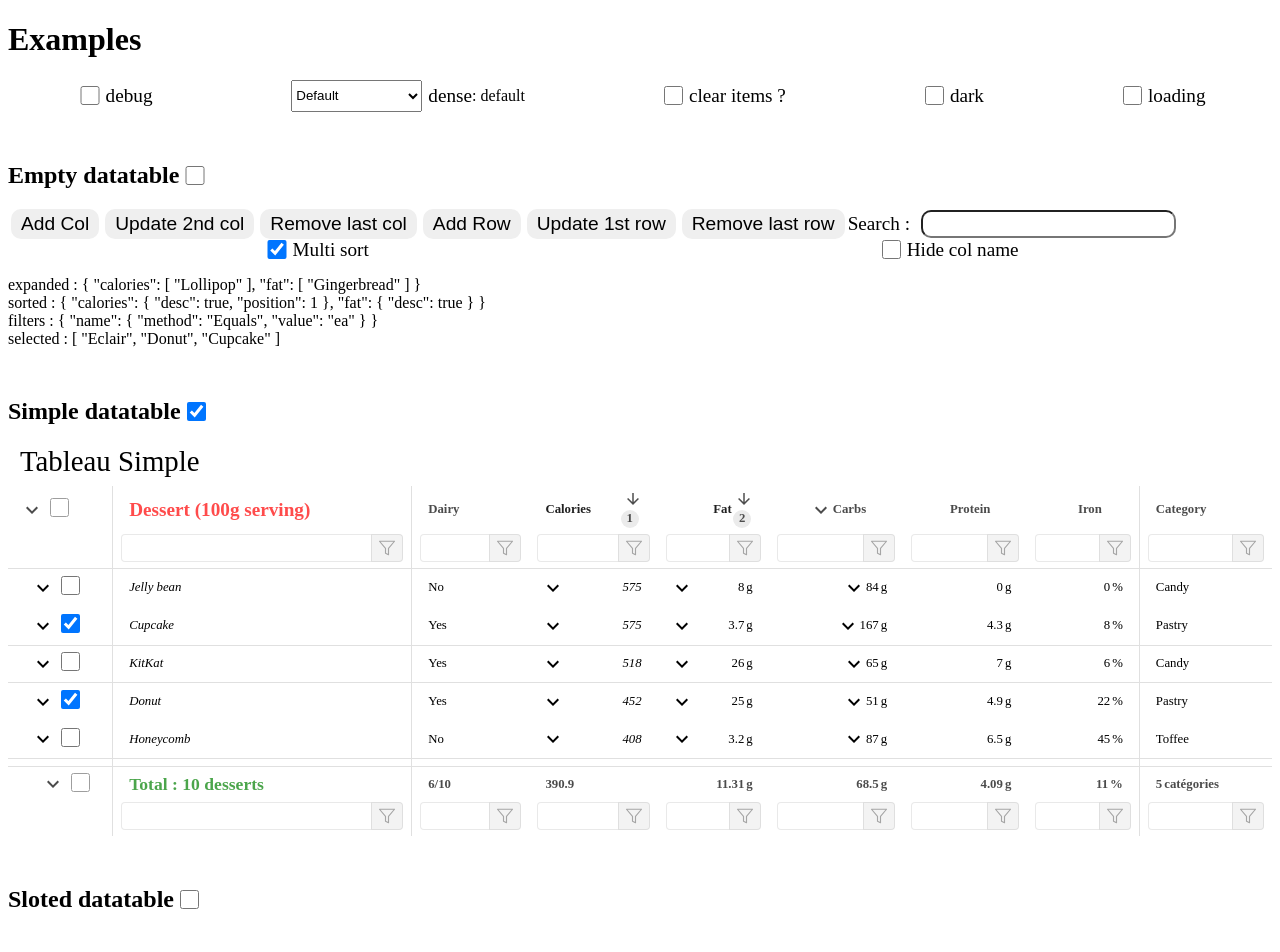
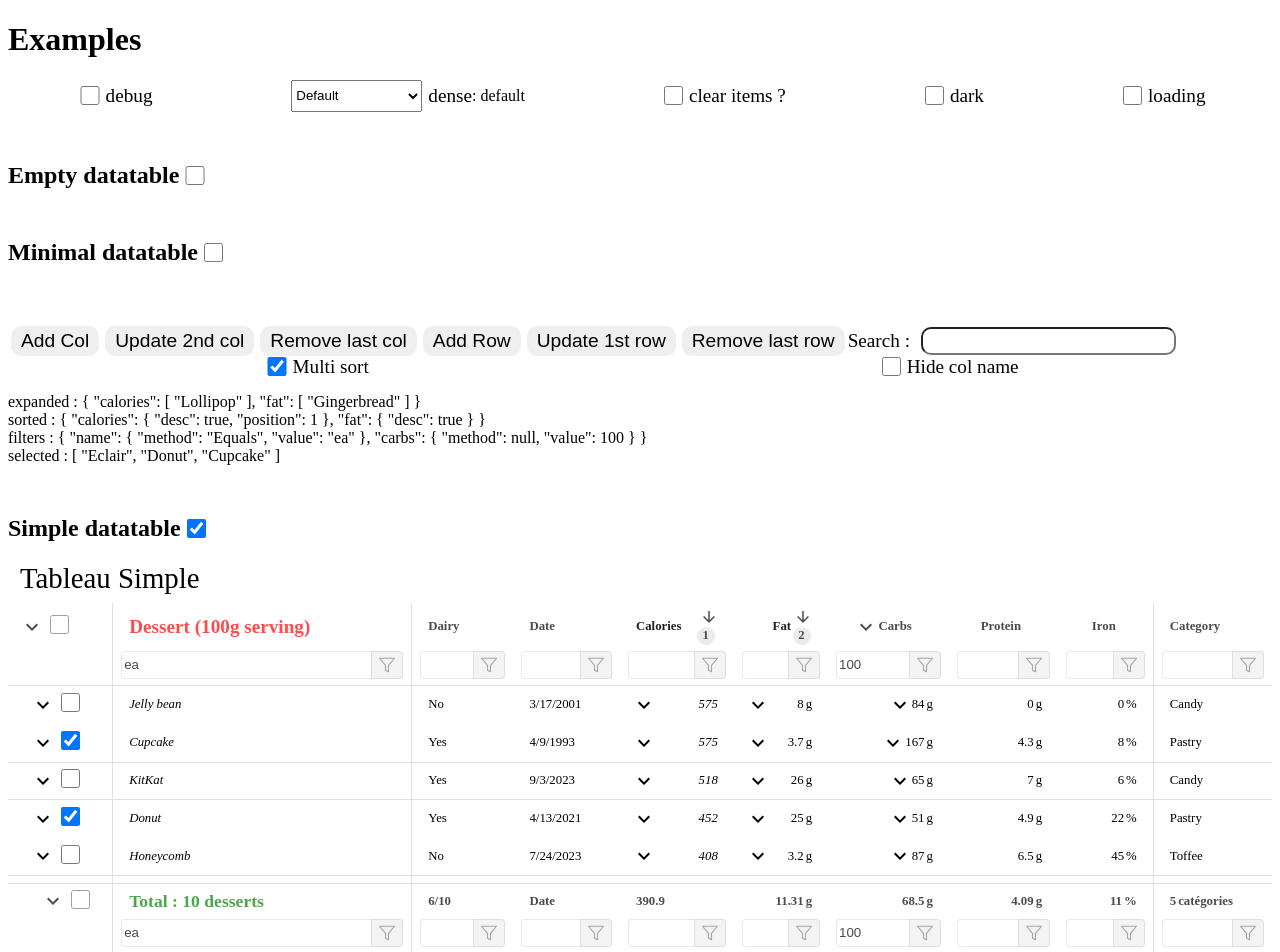
Before and after one commit to BOISSARD/vue3-bc-datatable, a Vue app: page / in a window 1280 px wide. Shown: the top 952 px of the page. Built offline with nearby package versions, Linux system fonts and the light colour scheme.

Commit message:
Managing filter in progress

```diff
--- a/src/App.vue
+++ b/src/App.vue
@@ -26,8 +26,27 @@
 />
 
 
+<h2 id="tabMinimal">Minimal datatable <input type="checkbox" v-model="tabMinimal"></h2>
+<div v-if="tabMinimal">
+	<Datatable v-if="true"
+		identifiant="tabMinimal"
+		title="Tableau Minimal"
+
+		:columns="headers"
+		:rows="empty ? [] : items"
+		propId="name"
+
+		displayFilters
+		displayFooter
+
+		multiSort
+		density="compact"
+	/>
+</div>
+
+
 	<template v-if="tabSimple || tabSloted">
-	<div :style="{ display: 'flex', flexWrap: 'wrap', alignItems: 'center', justifyContent: 'space-around', marginBottom: '15px' }">
+	<div :style="{ display: 'flex', flexWrap: 'wrap', alignItems: 'center', justifyContent: 'space-around', margin: '60px 0 15px' }">
 		<div :style="{ flex: '0 0 auto' }"> <button @click="addCol" >Add Col</button> </div>
 		<div :style="{ flex: '0 0 auto' }"> <button @click="update2ndCol" >Update 2nd col</button> </div>
 		<div :style="{ flex: '0 0 auto' }"> <button @click="removeCol" >Remove last col</button> </div>
@@ -68,12 +87,11 @@
 
 		:debug="debug"
 
-		:multiSort="multiSort"
-		v-model:sort="sorted"
-
 		v-model:select="selected"
 
-		:search="search"
+		:multiSort="multiSort"
+		v-model:sorts="sorted"
+
 		v-model:filters="filters"
 		:displayFilters="true"
 
@@ -205,6 +223,7 @@ const multiSort = ref(true)
 const hideCol = ref(false)
 
 const tabEmpty = ref(false)
+const tabMinimal = ref(false)
 const tabSimple = ref(true)
 const tabSloted = ref(false)
 const tabNested = ref(false)
@@ -214,18 +233,19 @@ const search = ref("")
 // const sorted = ref<DatatableSort>([{ column: 'calories', desc: true }, { column: 'fat', desc: true }])
 const sorted = ref<DatatableSort>({ 'calories': { desc: true, position: 1 }, 'fat': { desc: true } })
 // const filters = ref<DatatableFilter>([{ column: "name", method: "Equals", value: "ea" }])
-const filters = ref<DatatableFilter>({ 'name': { method: "Equals", value: "ea" } })
+const filters = ref<DatatableFilter>({ 'name': { method: "Equals", value: "ea" }, 'carbs': { method: null, value: 100 } }) // "Greather Than or Equal"
 const expanded = ref({ 'calories': ['Lollipop'], 'fat': ['Gingerbread'] })
 const selected = ref<DatatableSelection>(["Eclair", "Donut", "Cupcake"])
 
 // const headers = computed<Partial<DatatableColumn>[]>(() => ([
 const headers = ref<Partial<DatatableColumn>[]>([
-	{ id:"id_selection", selection: { single: false, global: true },
-		body: { cols: "auto", justify: "center" }, dividerLeft: false, dividerRight: false,
+	{ 	id:"id_selection",
+		selection: { single: false, global: true }, filter: false,
 		header: { cols: "auto", justify: "center" },
+		body: { cols: "auto", justify: "center" },
 		footer : { cols: "auto", justify: "end", displayExpanse: true, displaySelect: true, displaySort: false },
+		dividerLeft: false, dividerRight: false,
 		expansion: { global: true }, sticky: { position: "left", zIndex: 2 },
-		filter: false
 	},
 	{
 		property: 'name',
@@ -241,6 +261,7 @@ const headers = ref<Partial<DatatableColumn>[]>([
 		hidden: hideCol.value
 	},
 	{ property: 'dairy', header: { text: 'Dairy', }, body: { text: (val:boolean) => val ? "Yes" : "No" }, bodyStyle: { textAlign: 'right' }, footer: { text: (dairies:boolean[]) => `${countBy(dairies)['true'] ?? 0}/${dairies.length}` }, footerStyle: { textAlign: 'center' } },
+	{ property: 'date', header: { text: 'Date', }, body: { text: (val: Date) => val?.toLocaleDateString() }, bodyStyle: { textAlign: 'center' }, footer: { text: 'Date' }, footerStyle: { textAlign: 'center' } },
 	{ property: 'calories', header: { text: 'Calories' }, footer: { text: average, /*cols: "auto", justify: "end"*/ }, footerStyle: { textAlign: "center" }, bodyStyle: { fontStyle: 'italic', textAlign: "center" }, expansion: { text: "La calorie c'est cool", global: false, single: true } },
 	{ property: 'fat', header: { text: 'Fat', justify: "end" }, headerStyle: { textAlign: "center" }, footer: { text: average, suffix: "g", cols: "auto", justify: "end" }, footerStyle: { textAlign: "center" }, body: { suffix: "g", cols: "auto", justify: "space-between" }, expansion: { text: "Le gras c'est pas cool" }, },
 	{ property: 'carbs', header: { text: 'Carbs', justify: "end" }, headerStyle: { textAlign: "center" }, footer: { text: average, suffix: "g", cols: "auto", justify: "end" }, footerStyle: { textAlign: "center" }, body: { suffix: "g", cols: "auto", justify: "end" }, expansion: { property: "dairy", text: (val,item) => `${val} ${JSON.stringify(item)}`, global: true } },
@@ -263,16 +284,16 @@ function countBy(array, iteratee = val => val) {
 
 type Item = { name:string, calories:number, fat:number, carbs:number, protein:number, iron:number, category:string, dairy:boolean } | { [key:string]: any }
 const items = ref<Array<Item>>([
-	{ name: 'Lollipop', calories: 392, fat: 0.2, carbs: 98, protein: 0, iron: 0.02, category: 'Candy', dairy: false }, // , style: { height: "100px", border: "thin solid red" }
-	{ name: 'Cupcake', calories: 575, fat: 3.7, carbs: 167, protein: 4.3, iron: 0.08, category: 'Pastry', dairy: true },
-	{ name: 'Jelly bean', calories: 575, fat: 8.0, carbs: 84, protein: 0.0, iron: 0, category: 'Candy', dairy: false },
-	{ name: 'KitKat', calories: 518, fat: 26.0, carbs: 65, protein: 7, iron: 0.06, category: 'Candy', dairy: true, dividerTop: true, dividerBottom: true},
-	{ name: 'Donut', calories: 452, fat: 25.0, carbs: 51, protein: 4.9, iron: 0.22, category: 'Pastry', dairy: true },
-	{ name: 'Honeycomb', calories: 408, fat: 3.2, carbs: 87, protein: 6.5, iron: 0.45, category: 'Toffee', dairy: false, dividerBottom: true, },
-	{ name: 'Frozen Yogurt', calories: 159, fat: 6.0, carbs: 24, protein: 4.0, iron: 0.01, category: 'Ice cream', dairy: true, },
-	{ name: 'Gingerbread', calories: 356, fat: 16.0, carbs: 49, protein: 3.9, iron: 0.16, category: 'Cookie', dairy: false, },
-	{ name: 'Eclair', calories: 237, fat: 16.0, carbs: 23, protein: 6.0, iron: 0.075, category: 'Cookie', dairy: true },
-	{ name: 'Ice cream sandwich', calories: 237, fat: 9.0, carbs: 37, protein: 4.3, iron: 0.01, category: 'Ice cream', dairy: true },
+	{ name: 'Lollipop', calories: 392, fat: 0.2, carbs: 98, protein: 0, iron: 0.02, category: 'Candy', dairy: false, date: new Date(1997, 11, 31, 22) }, // , style: { height: "100px", border: "thin solid red" }
+	{ name: 'Cupcake', calories: 575, fat: 3.7, carbs: 167, protein: 4.3, iron: 0.08, category: 'Pastry', dairy: true, date: new Date(1993, 3, 9, 12) },
+	{ name: 'Jelly bean', calories: 575, fat: 8.0, carbs: 84, protein: 0.0, iron: 0, category: 'Candy', dairy: false, date: new Date(2001, 2, 17, 17) },
+	{ name: 'KitKat', calories: 518, fat: 26.0, carbs: 65, protein: 7, iron: 0.06, category: 'Candy', dairy: true, date: new Date(2023, 8, 3, 4), dividerTop: true, dividerBottom: true },
+	{ name: 'Donut', calories: 452, fat: 25.0, carbs: 51, protein: 4.9, iron: 0.22, category: 'Pastry', dairy: true, date: new Date(2021, 3, 13, 17) },
+	{ name: 'Honeycomb', calories: 408, fat: 3.2, carbs: 87, protein: 6.5, iron: 0.45, category: 'Toffee', dairy: false, date: new Date(2023, 6, 24, 6) , dividerBottom: true, },
+	{ name: 'Frozen Yogurt', calories: 159, fat: 6.0, carbs: 24, protein: 4.0, iron: 0.01, category: 'Ice cream', dairy: true, date: new Date(2021, 3, 21, 7), },
+	{ name: 'Gingerbread', calories: 356, fat: 16.0, carbs: 49, protein: 3.9, iron: 0.16, category: 'Cookie', dairy: false, date: new Date(2024, 4, 10, 8), },
+	{ name: 'Eclair', calories: 237, fat: 16.0, carbs: 23, protein: 6.0, iron: 0.075, category: 'Cookie', dairy: true, date:  new Date(2020, 3, 13, 17) },
+	{ name: 'Ice cream sandwich', calories: 237, fat: 9.0, carbs: 37, protein: 4.3, iron: 0.01, category: 'Ice cream', dairy: true, date: new Date(2003, 6, 24, 6) },
 ])
 
 function addCol(){
--- a/src/components/datatable-headers.vue
+++ b/src/components/datatable-headers.vue
@@ -47,7 +47,7 @@
 
                             :sortable="!!column.sort"
                             :sorted="table.findColumnSort(column)"
-                            @update:sorted="table.updateSort(column, $event)"
+                            @update:sorted="table.updateSorts(column, $event)"
 
                             :selectable="column.selection && column.selection.global && !column.selection.single"
                             :selected="select && displaying && select.length == displaying.length"
@@ -83,8 +83,7 @@
                                 @mouseleave="hideFiltersMenu(table.generateKey(component, column))"
                             >
                                 <div>
-                                    {{  }}
-                                    <input class="table-filter-input" >
+                                    <input class="table-filter-input" :value="table.filtering.value[column.id]?.value" @input="table.updateFilters(column, 'value', $event.target.value)" >
                                     <button class="table-filter-button" @click="displayFiltersMenu(table.generateKey(component, column), column)">
                                         <svg viewBox="0 0 24 24" stroke="currentColor" stroke-width="1.5" fill="none" stroke-linecap="round" stroke-linejoin="round">
                                             <polygon points="22 3 2 3 10 12.46 10 19 14 21 14 12.46 22 3"></polygon>
@@ -92,8 +91,7 @@
                                     </button>
                                     <div class="table-filter-menu" v-if="displayedFiltersMenu === table.generateKey(component, column)" >
                                         <ul>
-                                            <li @click="filterChoice(null, column)">No Filter</li>
-                                            <li v-for="i in 5" @click="filterChoice(i, column)" >Filtre {{ i }}</li>
+                                            <li v-for="(method, label) in getFilters(table.valueTypeByColumn.value[column.id])" @click="table.updateFilters(column, 'method', {label, method})" >{{ label }}</li>
                                         </ul>
                                     </div>
                                 </div>
@@ -110,7 +108,7 @@
 <script setup lang='ts'>
 import { ref, computed, onMounted, watch } from 'vue';
 import DatatableCell from "./datatable-cell.vue"
-import { DatatableColumn, DatatableRow, DatatableSelection } from './types';
+import { DatatableColumn, DatatableRow, DatatableSelection, filtersLabelsForTypes, filtersLabels } from './types';
 import RerenderChecker from "./rerender-checker.vue"
 
 const props = defineProps<{
@@ -165,6 +163,11 @@ function hideFiltersMenu(buttonName: string) {
 function filterChoice(filter, column) {
     console.log("filterChoice", filter, column)
 }
+
+
+function getFilters(type) {
+    return Object.fromEntries(filtersLabelsForTypes[type].map(label => [label, filtersLabels[label]]))
+}
 </script>
 
 <style lang="scss">
--- a/src/components/datatable.vue
+++ b/src/components/datatable.vue
@@ -229,14 +229,14 @@
                             <template v-else>
                                 <tr class="table-empty-row">
                                     <slot name="no-data"
-                                        :filter="filter"
+                                        :filters="filters"
                                         :loading="loading"
                                         :columns="getColumns"
                                         :displaying="getRows"
-                                        :message="filter ? noResultsMessage : loading ? loadingMessage : noDataMessage"
+                                        :message="filters ? noResultsMessage : loading ? loadingMessage : noDataMessage"
                                     >
                                         <td :colspan="getColumns.length" class="table-empty-row-cell font-weight-medium">
-                                            {{ filter ? noResultsMessage : loading ? loadingMessage : noDataMessage }}
+                                            {{ filters ? noResultsMessage : loading ? loadingMessage : noDataMessage }}
                                             <RerenderChecker v-if="debug" :id="generateKey(`${identifiant}`,'messages')" />
                                         </td>
                                     </slot>
@@ -278,6 +278,7 @@
 //#region   Imports
 import { computed, ref, watch, isRef, isReactive, toRaw, unref } from "vue";
 import { merge, cloneDeep } from "../utils/object";
+import { getCommonType } from "../utils/array";
 import {
     DatatableHeaders,
     DatatableCell,
@@ -317,7 +318,7 @@ const props = withDefaults(
         noDataMessage?: string; // Message si aucune données à la fin du chargement
         noResultsMessage?: string; // Message si aucune données suite à une interaction (filter)
         // ** Interaction avec le tableau
-        sort?: DatatableSort; // La manière dont est trié le tableau au départ
+        sorts?: DatatableSort; // La manière dont est trié le tableau au départ
         multiSort?: boolean;
         group?: DatatableGroup; // La manière dont sont groupées les lignes du tableau par une colonne
         // search?: string;
@@ -377,9 +378,9 @@ const emit = defineEmits<{
     (e: "update:columns", value: DatatableColumn[]): void; // retourne l'ensemble des colonnes (en cas de modification avec draggable ou resizable)
     (e: "update:rows", value: DatatableRow[]): void; // retourne l'ensemble des rows (en cas de modification d'une données directement depuis le talbeau : ordre avec draggable, d'une valeur etc..)
     (e: "update:modelValue", value: DatatableRow[]): void; // retourne les rows affichées (incluant les interactions et la pagination etc)
-    (e: "update:sort", value: DatatableSort): void; // retourne les rows triées ou les paramètres de tries en cas d'interaction ?? ce qui revient au même (indirectement) ?
+    (e: "update:sorts", value: DatatableSort): void; // retourne les rows triées ou les paramètres de tries en cas d'interaction ?? ce qui revient au même (indirectement) ?
     (e: "update:group", value: DatatableGroup): void; // retourne les rows groupées ou les paramètres de groupage en cas d'interaction ?? ce qui revient au même (indirectement) ?
-    (e: "update:filter", value: DatatableFilter): void; // retourne les rows filtrées ou les paramètres de filtres en cas d'interaction ?? ce qui revient au même (indirectement) ?
+    (e: "update:filters", value: DatatableFilter): void; // retourne les rows filtrées ou les paramètres de filtres en cas d'interaction ?? ce qui revient au même (indirectement) ?
     (e: "update:select", value: DatatableSelection): void; // retourne les rows selectionnées ou les paramètres de selection en cas d'interaction ?? ce qui revient au même (indirectement) ?
     (e: "update:expand", value: DatatableExpansion): void; // retourne les rows selectionnées ou les paramètres de selection en cas d'interaction ?? ce qui revient au même (indirectement) ?
     (e: "update:pagination", value: DatatablePagination): void; // retourne la pagination
@@ -470,8 +471,8 @@ const getRows = computed(() => {
     //     }); // */
 
     // /***   Filtre les élements suivant les filtres
+    console.log(`${props.identifiant} getRows, filters :`, filtering.value)
     // retour = retour.filter((r) => {
-    console.log(`${props.identifiant} watch props.rows, filters :`, props.filters)
     // });
     // */
 
@@ -550,6 +551,25 @@ function format(
 //#endregion    ###     CELLS       ###
 
 //#region       ###     FILTER      ###
+const filtering = ref<DatatableFilter>({});
+
+watch(props.filters, () => {
+    // console.log(`${props.identifiant} watch filters`, props.filters)
+    filtering.value = props.filters ? cloneDeep(props.filters) : {}
+
+    console.log(`${props.identifiant} watch filters`, filtering.value["name"])
+}, { deep: true, immediate: true })
+
+function updateFilters(column: DatatableColumn, action: "value" | "method", value: any) {
+    console.log(`${props.identifiant} updateFilters`, action, value, column)
+}
+
+const valueTypeByColumn = computed<{ [col: string]: string }>(() => {
+    let retour = Object.fromEntries(getColumns.value.map(c => ([c.id, getCommonType(props.rows.map(r => r[c.property])) ]) ))
+    console.log("valueTypeByColumn", retour)
+    //getCommonType
+    return retour
+})
 
 //#endregion    ###     FILTER      ###
 
@@ -557,16 +577,16 @@ function format(
 const sorting = ref<DatatableSort>({});
 
 function watchSortAndMultiSort() {
-    if (!props.sort) return;
+    if (!props.sorts) return;
     if (!props.multiSort) {
-        const paires = Object.entries(props.sort);
+        const paires = Object.entries(props.sorts);
         if (paires.length) {
             const premier = paires[0];
             // console.log("watchSortAndMultiSort", paires, premier)
             sorting.value = { [premier[0]]: cloneDeep(premier[1]) } //props.sort.slice(0, 1);
         } else sorting.value = {}
     } else {
-        sorting.value = cloneDeep(props.sort)
+        sorting.value = cloneDeep(props.sorts)
         // let positions : number[] = []
         // sorting.value = Object.fromEntries(Object.entries(props.sort).map(([col, s], i) => {
         //     console.log(i, col, s, positions)
@@ -584,19 +604,19 @@ function watchSortAndMultiSort() {
         //     } as DatatableColumnSort]
         // }))
     }
-    console.log("watchSortAndMultiSort", sorting.value)
+    // console.log("watchSortAndMultiSort", sorting.value)
 }
 
 watch(
-    [() => props.sort, () => props.multiSort],
+    [() => props.sorts, () => props.multiSort],
     (
         [newSort, newMultiSort]: [DatatableSort, boolean],
         [oldSort, oldMultiSort]: [DatatableSort, boolean]
     ) => {
-        // console.log(`${props.identifiant} watch sort & multisort`, props.sort, props.multiSort, [newSort, newMultiSort], [oldSort, oldMultiSort])
+        // console.log(`${props.identifiant} watch sorts & multisort`, props.sorts, props.multiSort, [newSort, newMultiSort], [oldSort, oldMultiSort])
         watchSortAndMultiSort();
         if (oldMultiSort !== undefined && oldMultiSort !== newMultiSort) {
-            emit("update:sort", sorting);
+            emit("update:sorts", sorting);
         }
     },
     { deep: true, immediate: true }
@@ -618,15 +638,15 @@ function findColumnSort(column: DatatableColumn) {
     return { ...found, position: props.multiSort ? position + 1 : undefined };
 }
 
-function updateSort(column: DatatableColumn, action: string) {
-    console.log(`${props.identifiant}`,"updateSort", sorting.value, action, column)
+function updateSorts(column: DatatableColumn, action: string) {
+    // console.log(`${props.identifiant}`,"updateSorts", sorting.value, action, column)
     if (!sorting.value) return;
 
     if (action == "position") {
         let foundIndex = Object.keys(sorting.value).indexOf(column.id)
         // Si on souhaite changer la position de la colonne dans le sort
 
-        console.log(`${props.identifiant}`,"change position", foundIndex, Object.keys(sorting.value).length)
+        // console.log(`${props.identifiant}`,"change position", foundIndex, Object.keys(sorting.value).length)
 
         let newOrder = Object.keys(sorting.value)
         newOrder.splice(
@@ -634,8 +654,7 @@ function updateSort(column: DatatableColumn, action: string) {
             0,
             newOrder.splice(foundIndex, 1)[0]
         );
-        console.log(Object.keys(sorting.value), newOrder)
-
+        // console.log(Object.keys(sorting.value), newOrder)
         sorting.value = Object.fromEntries(newOrder.map(name => ([name, sorting.value[name]]) ))
     } else {
         let found = sorting.value[column.id];
@@ -658,8 +677,8 @@ function updateSort(column: DatatableColumn, action: string) {
         }
     }
 
-    console.log(`${props.identifiant} updateSort :`, sorting.value)
-    emit("update:sort", sorting.value);
+    // console.log(`${props.identifiant} updateSorts :`, sorting.value)
+    emit("update:sorts", sorting.value);
 }
 //#endregion    ###     SORT    ###
 
@@ -994,9 +1013,15 @@ const getThis = computed(() => {
         // cells
         format,
         // sort
-        sort: sorting,
+        // sorts: sorting.value, // sorting,
+        sorting,
         findColumnSort,
-        updateSort,
+        updateSorts,
+        // filter
+        // filters: filtering.value,// filtering,
+        filtering,
+        updateFilters,
+        valueTypeByColumn,
         // expanse
         expand: expanse,
         getExpandedValue,
@@ -1348,6 +1373,9 @@ table {
         opacity: 1;
         z-index: 4;
 
+        max-height: 200px;
+        overflow: auto;
+
         ul {
             list-style-type: none;
             margin: 0;
--- a/src/components/types.ts
+++ b/src/components/types.ts
@@ -52,6 +52,7 @@ export class DatatableColumn {
     filter: boolean // pour activer ou désactiver le filtrage sur la colonne
         | Function // activer en définissant la fonction lambda, args : filter (string de recherche), valeur (any)
         | Array<{ label: string, method: Function }>
+        // Voir pour mettre un objet avec le type de valeur
     = true
     // Voir pour avoir un filtre complexe sur chaque en-tête et faire une recherche en profondeur dans les tableaux imbriqués
 
--- /dev/null
+++ b/src/utils/array.ts
@@ -0,0 +1,41 @@
+
+export function getType(item: unknown) {
+    if (item === null) return 'null';
+    if (Array.isArray(item)) return 'array';
+    if (item instanceof Date) return 'Date';
+    if (typeof item === 'object') return 'object';
+    return typeof item;
+}
+
+export function getCommonType(list) {
+    const types = list.map(getType);
+    const uniqueTypes = new Set(types);
+
+    if (uniqueTypes.size === 1) {
+      return types[0]; // Tous les éléments ont le même type
+    }
+
+    // Logique pour déterminer le type commun dans une liste mixte
+    if (uniqueTypes.has('object') || uniqueTypes.has('array') || uniqueTypes.has('date')) {
+      return 'object';
+    }
+
+    // if (uniqueTypes.has('string')) {
+    //   return 'string'; // String est le plus flexible pour les types primitifs
+    // }
+
+    if (uniqueTypes.has('number') && uniqueTypes.has('boolean')) {
+      return 'number'; // Number peut être approprié pour les mélanges de nombres et de booléens
+    }
+
+    return 'string'
+}
+
+// console.log(getCommonType([1, 2, 3])); // 'number'
+// console.log(getCommonType(['a', 'b', 'c'])); // 'string'
+// console.log(getCommonType([new Date(), new Date()])); // 'date'
+// console.log(getCommonType([1, 'a', true])); // 'string'
+// console.log(getCommonType([{}, 123])); // 'object'
+// console.log(getCommonType([true, false])); // 'boolean'
+// console.log(getCommonType([1, true])); // 'number'
+// console.log(getCommonType([[], {}])); // 'object'
--- a/src/utils/object.ts
+++ b/src/utils/object.ts
@@ -1,4 +1,3 @@
-
 
 export function cloneDeep<T extends object>(source: T, map = new WeakMap()): T {
     if (source === null || typeof source !== 'object') {
```
